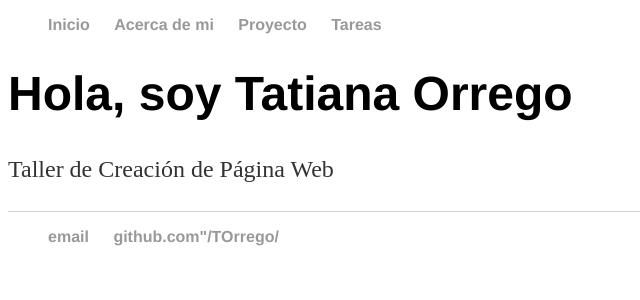
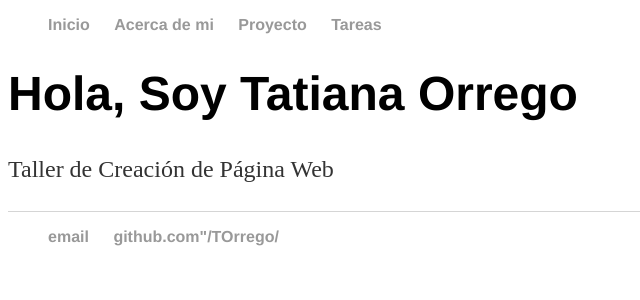
Before and after one commit to TOrrego/TOrrego.github.io, a Jekyll site: the page built from index.html, in a window 1280 px wide. Shown: the top 300 px of the page, without its empty margins (0-640 px from the left). Built offline with Jekyll 4.4.1, drawn with Linux system fonts in a browser that asks for light colours; Markdown is read by kramdown in place of the engine named in the settings.

Commit message:
Update index.html

```diff
--- a/index.html
+++ b/index.html
@@ -1,29 +1,8 @@
-<!DOCTYPE html>
-<html>
- <head>
-  <title>Ingienería Biomédica</title>
-  <link rel="stylesheet" type="text/css" href="/css/main.css">
- </head>
- <body>
-       <nav>
-       <ul>
-           <li><a href="/">Inicio</a></li>
-           <li><a href="/acerca">Acerca de mi</a></li>
-           <li><a href="/proyecto">Proyecto</a></li>
-           <li><a href="/tareas">Tareas</a></li>
-       </ul>
-       </nav>
-       <div class="container">
-       <div class="blurb">
-           <h1> Hola, soy Tatiana Orrego</h1>
-               <p> Taller de Creación de Página Web </p>
-               </div>
-               </div>
-               <footer>
-               <ul>
-                  <li><a href="mailto:tatiana.orrego@upch.pe">email</a></li>
-                  <li><a href="https://github.com/TOrrego/">github.com"/TOrrego/</a></li>
-               </ul>
-               </footer>
-              </body>
-             </html>
+---
+layout: default
+title: Ingeniería Biomédica
+---
+<div class="blurb">
+ <h1> Hola, Soy Tatiana Orrego</h1>
+ <p> Taller de Creación de Página Web </p>
+</div>
```
